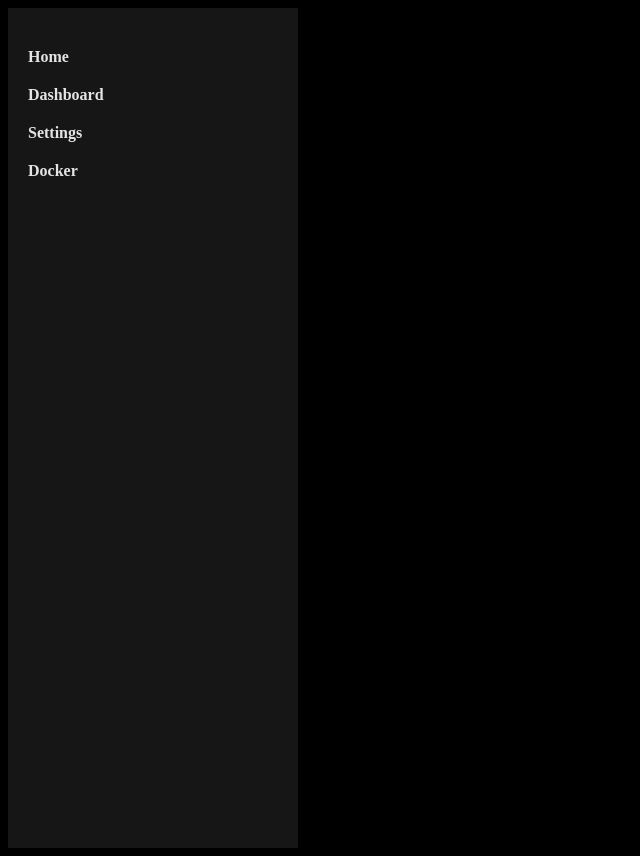
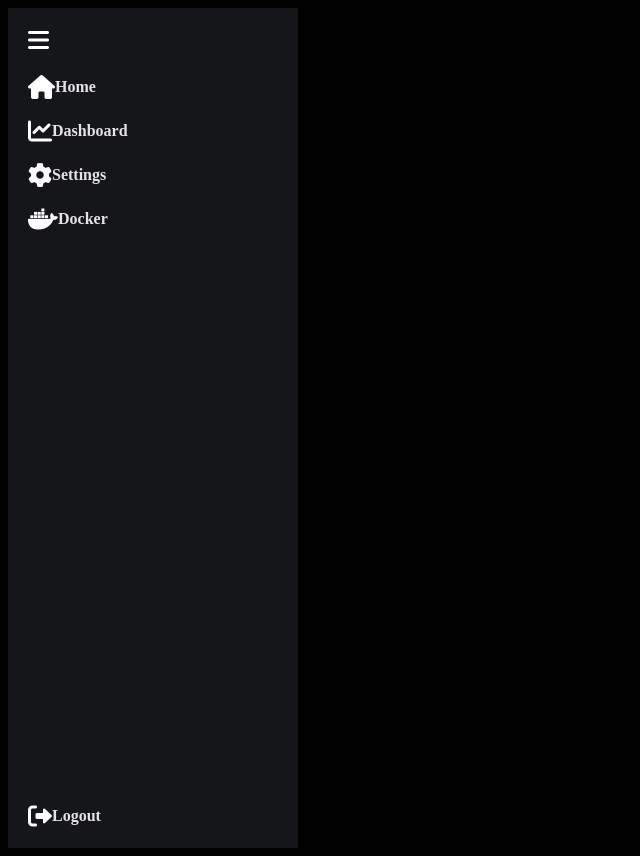
Before and after one commit to Kristinaa-dev/slash-dash, a Django app: template app/dashboard/templates/base.html in a window 1280 px wide. Shown: the whole page, without its empty margins (0-640 px from the left). Run offline with Django 4.2, Linux system fonts and the light colour scheme; the template is opened without the code that fills it, so the values that code supplies are empty.

Commit message:
Collapsing sidebar

```diff
--- a/app/dashboard/static/css/sidebar.css
+++ b/app/dashboard/static/css/sidebar.css
@@ -1,13 +1,27 @@
+:root {
+    --background-dark: #0c0d11;
+    --background-dark-secondary: #15161a;
+    --sidebar-width: 250px;
+    /* --sidebar-collapsed-width: 80px; */
+    --transition-speed: 0.3s;
+}
+
 .container {
     display: flex;
 }
 
 .side-panel {
-    width: 250px;
-    background-color: #161616;
+    width: var(--sidebar-width);
+    background-color: var(--background-dark-secondary);
     padding: 20px;
-    height: 100vh; /* Full height */
+    height: 100vh;
     box-shadow: 2px 0px 5px rgba(0, 0, 0, 0.1);
+    transition: width var(--transition-speed);
+    position: relative;
+}
+
+.side-panel.collapsed {
+    width: var(--sidebar-collapsed-width);
 }
 
 .side-panel ul {
@@ -23,17 +37,48 @@
     text-decoration: none;
     color: #e6e3e3;
     font-weight: bold;
+    display: flex;
+    align-items: center;
+}
+
+.icon {
+    /* margin-right: 10px; */
+    font-size: 1.5rem;
+    color: #fff; /* Make icons white */
+}
+
+.sidebar-text {
+    display: inline;
+}
+
+.side-panel.collapsed .sidebar-text {
+    display: none;
+}
+
+.toggle-btn {
+    cursor: pointer;
+    color: white;
+    margin-bottom: 20px;
+    font-size: 1.5rem;
+}
+
+.logout {
+    position: absolute;
+    bottom: 20px;
+    width: 100%;
 }
 
 .main-content {
     flex-grow: 1;
     padding: 20px;
 }
+
 body {
     background-color: black;
     color: white;
 }
-.container-graphs{
+
+.container-graphs {
     width: 50%;
     height: auto;
     margin: 0 auto;
--- a/app/dashboard/templates/base.html
+++ b/app/dashboard/templates/base.html
@@ -1,4 +1,4 @@
-{% load static%}
+{% load static %}
 <!DOCTYPE html>
 <html lang="en">
 <head>
@@ -6,19 +6,27 @@
     <meta name="viewport" content="width=device-width, initial-scale=1.0">
     <title>{% block title %}My Django App{% endblock %}</title>
     <link rel="stylesheet" href="{% static 'css/sidebar.css' %}">
+    <link rel="stylesheet" href="https://cdnjs.cloudflare.com/ajax/libs/font-awesome/6.0.0-beta3/css/all.min.css">
+    <script defer src="{% static 'js/sidebar.js' %}"></script>
 </head>
 <body>
     <div class="container">
-        <div class="side-panel">
-            {% block side_panel %}
-                <ul>
-                    <li><a href="#">Home</a></li>
-                    <li><a href="{% url 'index' %}">Dashboard</a></li>
-                    <li><a href="#">Settings</a></li>
-                    <li><a href="{% url 'docker_monitor' %}">Docker</a></li>
-                </ul>
-            {% endblock %}
+        <!-- Sidebar -->
+        <div class="side-panel" id="sidebar">
+            <div class="toggle-btn" onclick="toggleSidebar()"><i class="fas fa-bars"></i></div>
+            <ul>
+                <li><a href="#"><i class="fas fa-home icon"></i><span class="sidebar-text">Home</span></a></li>
+                <li><a href="{% url 'index' %}"><i class="fas fa-chart-line icon"></i><span class="sidebar-text">Dashboard</span></a></li>
+                <li><a href="#"><i class="fas fa-cog icon"></i><span class="sidebar-text">Settings</span></a></li>
+                <li><a href="{% url 'docker_monitor' %}"><i class="fab fa-docker icon"></i><span class="sidebar-text">Docker</span></a></li>
+            </ul>
+            <!-- Logout at the bottom -->
+            <div class="logout">
+                <a href="#"><i class="fas fa-sign-out-alt icon"></i><span class="sidebar-text">Logout</span></a>
+            </div>
         </div>
+
+        <!-- Main Content -->
         <div class="main-content">
             {% block content %}
             <!-- Main content will go here -->
```
